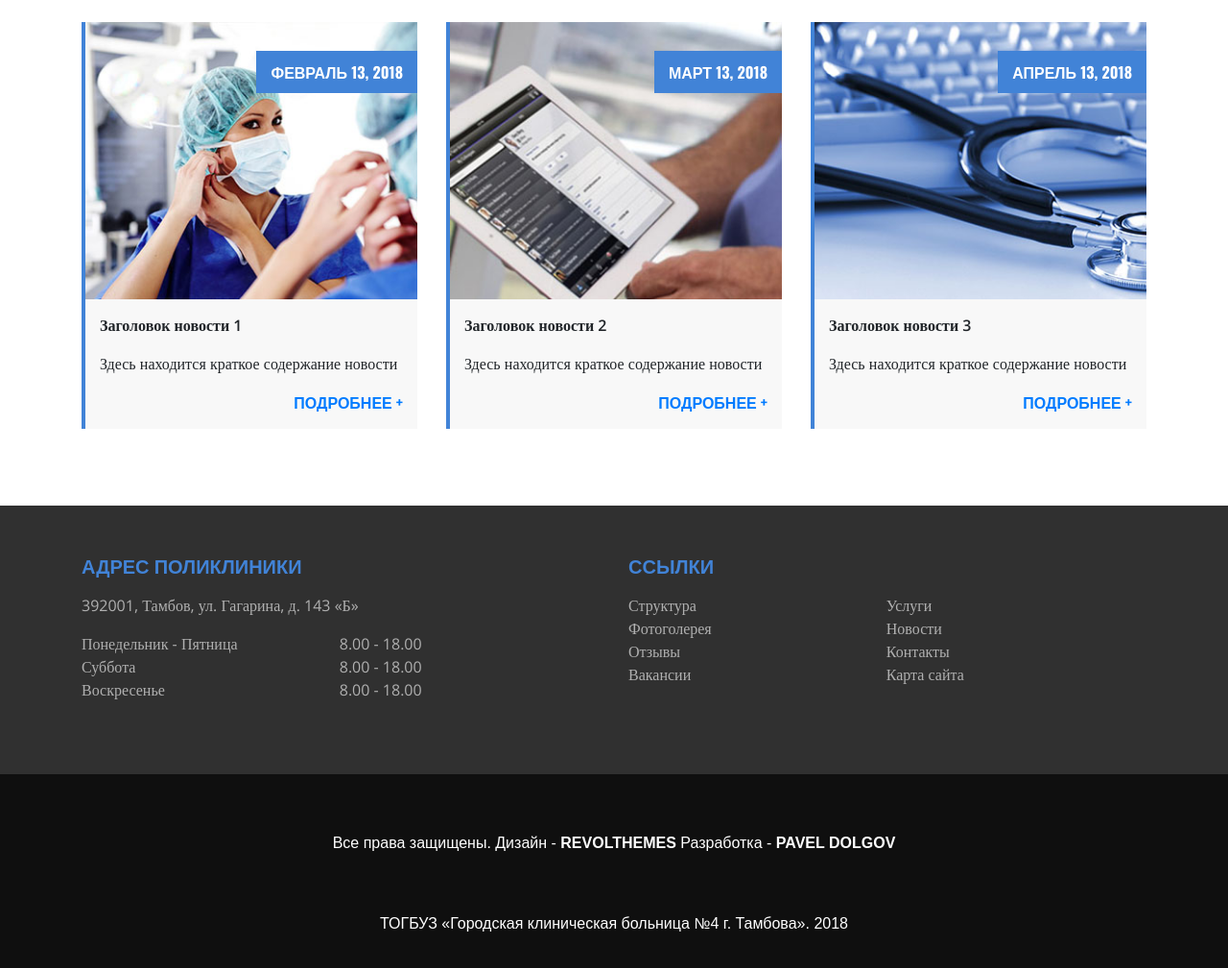
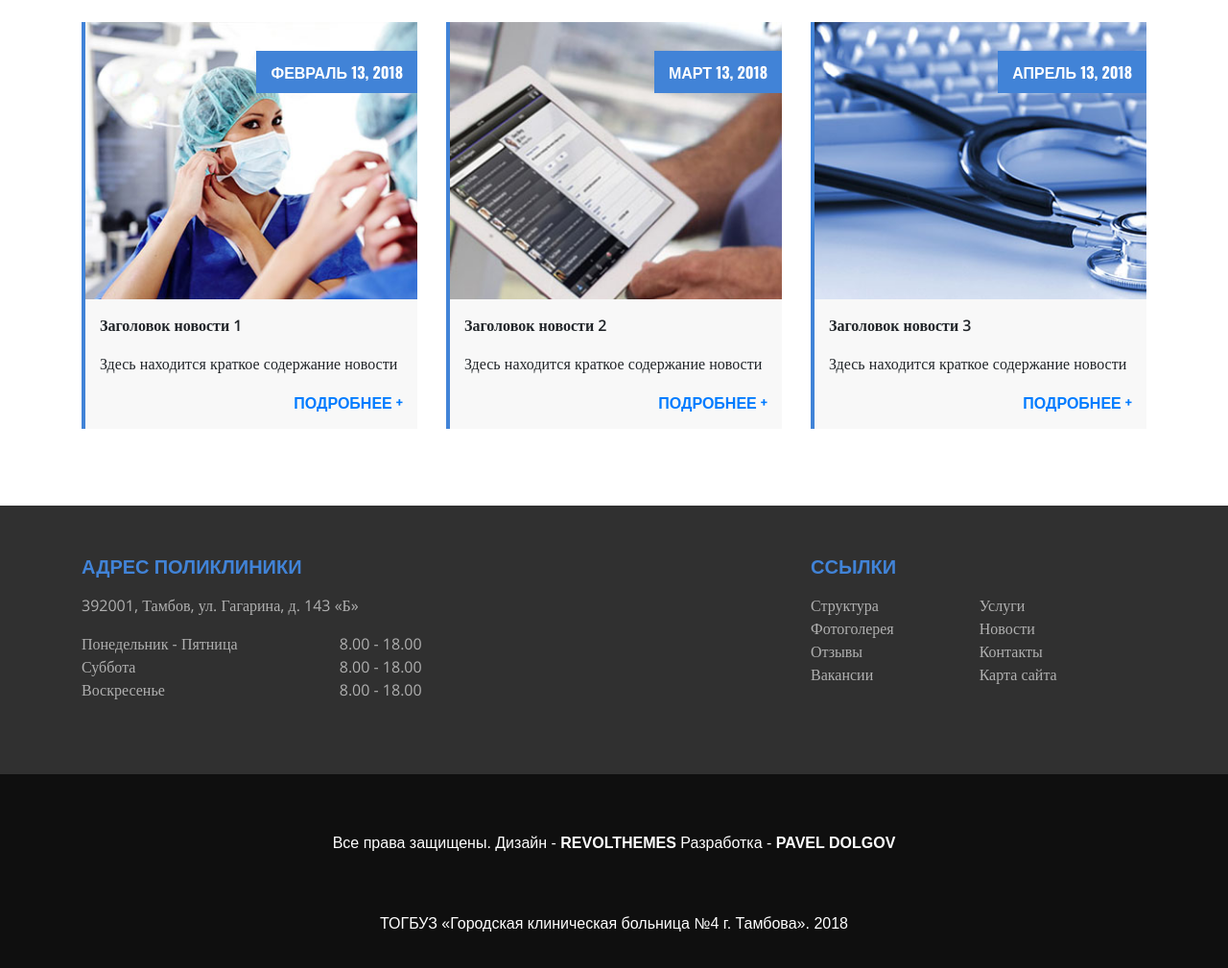
Before and after one commit to Valkyr12/gkb42018, a plain HTML site: page index.html in a window 1280 px wide. Shown: the part 4015-5024 px from the top of the page at 96% size. Drawn offline with nearby package versions, Linux system fonts and the light colour scheme.

Commit message:
final 13.06

```diff
--- a/index.html
+++ b/index.html
@@ -417,7 +417,7 @@
 	<section class="footer">
 		<div class="widget">
 			<div class="container">
-				<div class="row">
+				<div class="row justify-content-between">
 
 					<div class="col-sm-12 col-md-6 single-widget">
 						<h2 class="widget-title">АДРЕС ПОЛИКЛИНИКИ</h2>
@@ -434,7 +434,7 @@
 						</div>
 					</div>
 
-					<div class="col-sm-12 col-md-6 single-widget">
+					<div class="col-sm-12 col-md-4 single-widget">
 						<h2 class="widget-title">ССЫЛКИ</h2>
 						<div class="widget-inner">
 							<ul class="footer-menu">
```
